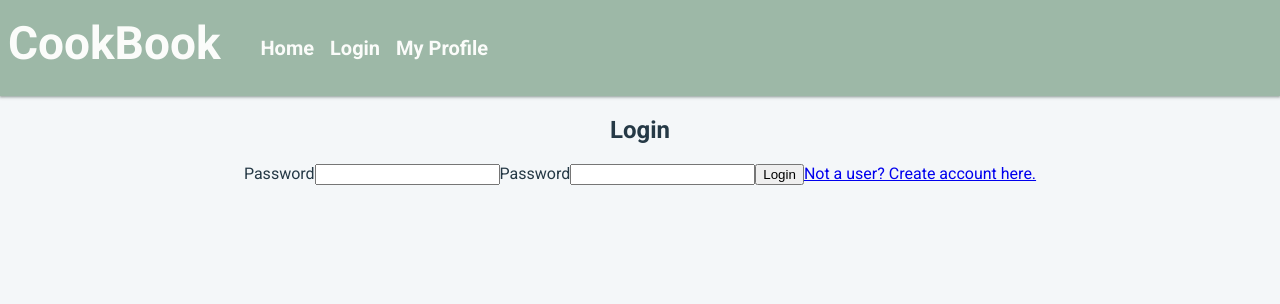
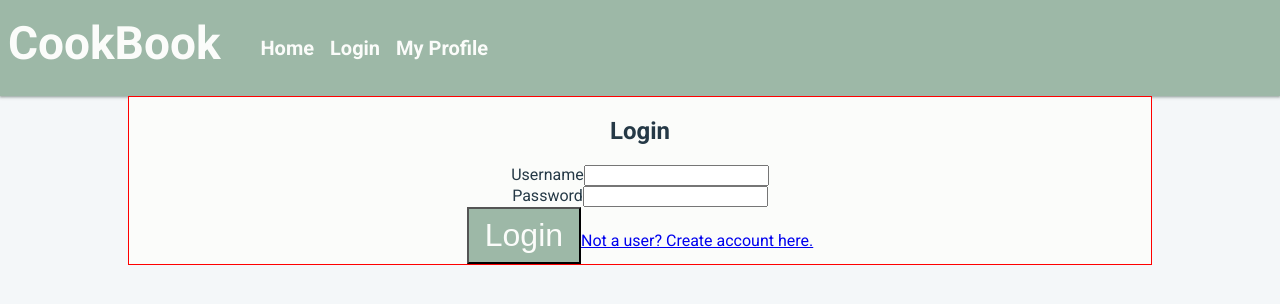
Before and after one commit to NathanVik/cookbook, a React (Create React App) app in the folder react_book/: page /login in a window 1280 px wide. Shown: the top 304 px of the page. Built offline with nearby package versions, Linux system fonts and the light colour scheme.

Commit message:
end of class

```diff
--- a/react_book/src/components/login.css
+++ b/react_book/src/components/login.css
@@ -2,3 +2,10 @@
     border: 1px solid red;
     background-color: var(--light)
 }
+
+.btn-login {
+    background-color: var(--primary);
+    color: var(--light);
+    padding: .5rem 1rem;
+    font-size: 2em;
+}
--- a/react_book/src/components/login.jsx
+++ b/react_book/src/components/login.jsx
@@ -1,4 +1,5 @@
 import React, { Component } from 'react';
+import "./login.css";
 import { Link } from "react-router-dom";
 import axios from "axios";
 const ServerUrl = "http://127.0.0.1:5000";
@@ -26,21 +27,22 @@ class Login extends Component {
 
 
     render() {
-
         return (
-        <div>
+        <div className="login-card">
             <h2>Login</h2>
 
-
+            <div>
+                <label>Username</label>
+                <input type="text" name="username" onChange={this.handleInputChange}></input>
+            </div>
+            <div>
                 <label>Password</label>
                 <input type="password" name="password" onChange={this.handleInputChange}></input>
-
-            <label>Password</label>
-            <input type="password" name="password" onChange={this.handleInputChange}></input>
-
-            <button className="register" onClick={ this.handleLogin }>Login</button>
-
-            <Link className="nav-link" to="/register">Not a user? Create account here.</Link>
+            </div>
+            <div>
+                <button className="btn-login" onClick={ this.handleLogin }>Login</button>
+                <Link className="nav-link" to="/register">Not a user? Create account here.</Link>
+            </div>
         </div>
         );
     }
```
